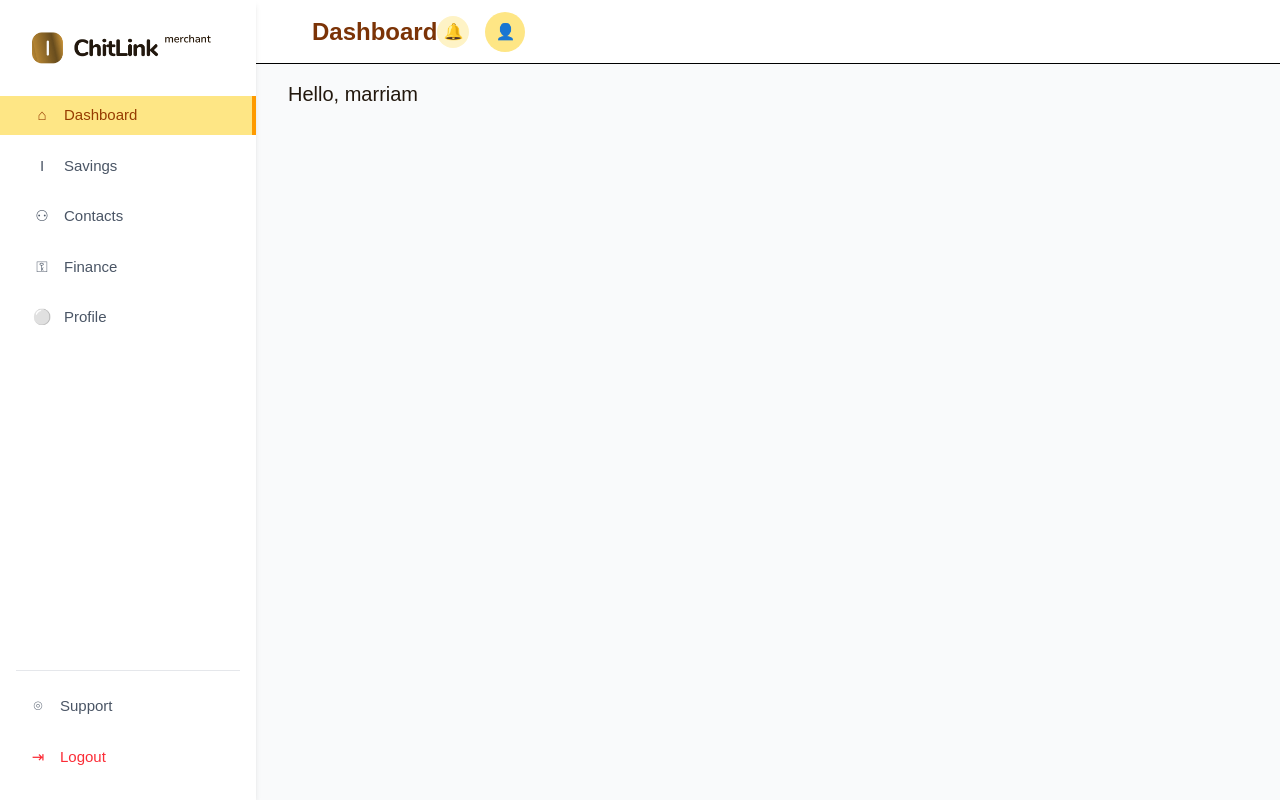
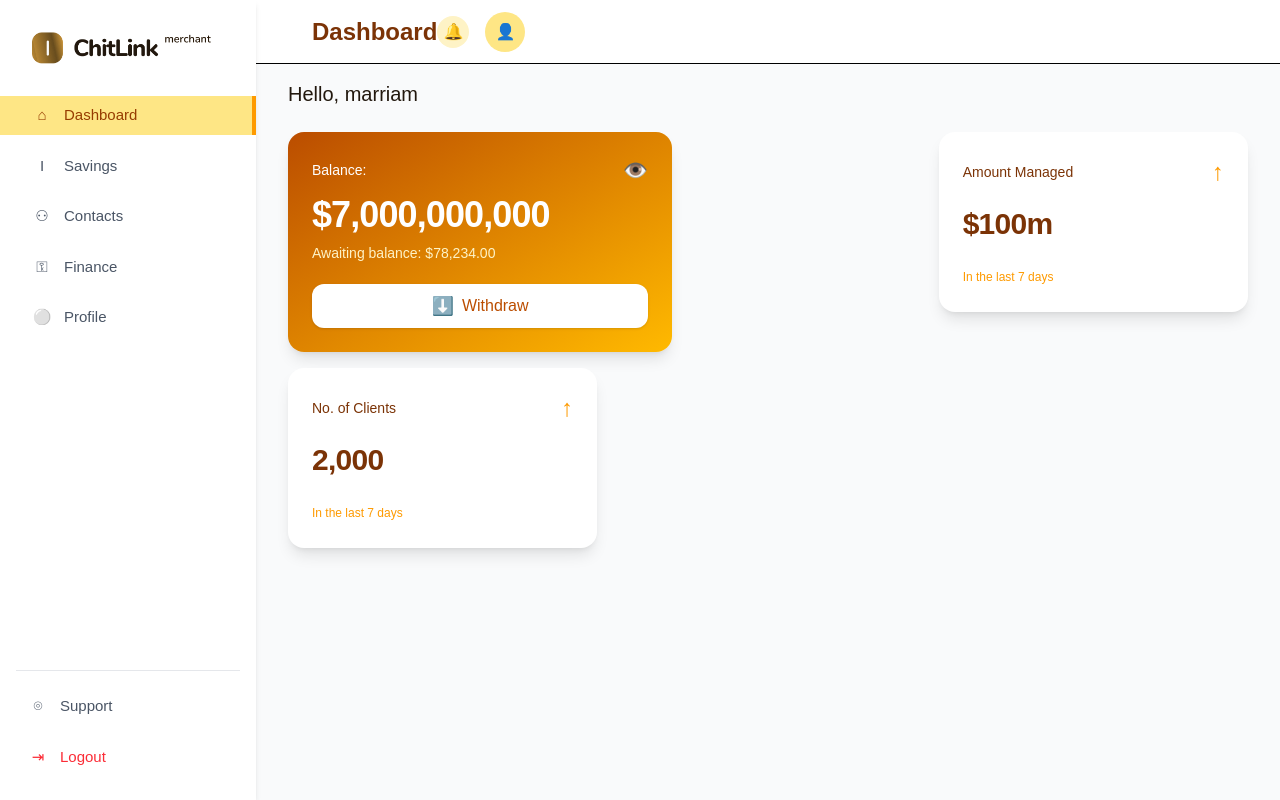
Before and after one commit to Tomtiko04/ChitLinkP, a React (Vite) app: page / in a window 1280 px wide. Built offline with nearby package versions, Linux system fonts and the light colour scheme; the HTML template or start-up script is replaced by a standard one.

Commit message:
Dashboard stats

```diff
--- a/src/components/BalanceCard.jsx
+++ b/src/components/BalanceCard.jsx
@@ -2,6 +2,24 @@ import React from 'react'
 
 export default function BalanceCard() {
   return (
-    <div>BalanceCard</div>
+    <div className="bg-gradient-to-br from-amber-700 to-amber-400 rounded-2xl p-6 text-white w-full max-w-sm shadow-lg flex flex-col justify-between min-h-[220px]">
+      <div className="flex items-center justify-between mb-2">
+        <div>
+          <span className="text-sm font-medium">Balance:</span>
+        </div>
+        <button className="focus:outline-none">
+          <span role="img" aria-label="eye" className="text-xl">👁️</span>
+        </button>
+      </div>
+      <div className="mb-1">
+        <span className="text-4xl font-bold tracking-tight">$7,000,000,000</span>
+      </div>
+      <div className="mb-4">
+        <span className="text-sm text-amber-100">Awaiting balance: $78,234.00</span>
+      </div>
+      <button className="flex items-center justify-center bg-white text-amber-700 font-semibold py-2 rounded-xl shadow transition hover:bg-amber-100">
+        <span className="mr-2 text-lg">⬇️</span> Withdraw
+      </button>
+    </div>
   )
 }
--- /dev/null
+++ b/src/components/DashboardStatCard.jsx
@@ -0,0 +1,62 @@
+import React, { useEffect, useState } from 'react';
+
+function useCountUp(finalValue, duration = 1200) {
+  const [count, setCount] = useState(0);
+
+  useEffect(() => {
+    let start = 0;
+    let end = typeof finalValue === 'number' ? finalValue : parseInt(finalValue.toString().replace(/[^0-9]/g, ''));
+    if (isNaN(end)) end = 0;
+    const increment = Math.ceil(end / (duration / 16));
+    let current = start;
+    const step = () => {
+      current += increment;
+      if (current >= end) {
+        setCount(end);
+      } else {
+        setCount(current);
+        requestAnimationFrame(step);
+      }
+    };
+    step();
+    // eslint-disable-next-line
+  }, [finalValue, duration]);
+
+  return count;
+}
+
+export default function DashboardStatCard({
+  title,
+  subtitle,
+  value,
+  icon,
+  iconColor = 'text-amber-500',
+  bg = 'bg-white',
+  textColor = 'text-amber-900',
+}) {
+  // Extract prefix/suffix for modern look
+  const match = value.toString().match(/([^0-9]*)([0-9,]+)(.*)/);
+  const prefix = match ? match[1] : '';
+  const number = match ? parseInt(match[2].replace(/,/g, '')) : value;
+  const suffix = match ? match[3] : '';
+  const animatedNumber = useCountUp(number, 2000);
+
+  return (
+    <div className={`rounded-2xl p-6 shadow-lg flex flex-col justify-between min-h-[180px] w-full max-w-sm ${bg}`}>
+      <div className="flex items-center justify-between mb-2">
+        <span className={`text-sm font-medium ${textColor}`}>{title}</span>
+        {icon && <span className={`text-2xl ${iconColor}`}>{icon}</span>}
+      </div>
+      <div className="mb-1 flex items-center">
+        <span className={`text-3xl font-bold tracking-tight ${textColor}`}>
+          {prefix}{animatedNumber.toLocaleString()}{suffix}
+        </span>
+      </div>
+      {subtitle && (
+        <div className="mt-2">
+          <span className="text-xs text-amber-500">{subtitle}</span>
+        </div>
+      )}
+    </div>
+  );
+}
--- a/src/pages/Dashboard.jsx
+++ b/src/pages/Dashboard.jsx
@@ -1,12 +1,44 @@
 import React from 'react'
+import BalanceCard from '../components/BalanceCard';
+import DashboardStatCard from '../components/DashboardStatCard';
+
+const statCards = [
+  {
+    title: 'Amount Managed',
+    subtitle: 'In the last 7 days',
+    value: '$100m',
+    icon: '↑',
+    iconColor: 'text-amber-500',
+    bg: 'bg-white',
+    textColor: 'text-amber-900',
+  },
+  {
+    title: 'No. of Clients',
+    subtitle: 'In the last 7 days',
+    value: '2,000',
+    icon: '↑',
+    iconColor: 'text-amber-500',
+    bg: 'bg-white',
+    textColor: 'text-amber-900',
+  },
+];
 
 export default function Dashboard() {
   return (
     <div>
       {/* User greeting */}
       <h1 className="text-[#22180E] text-xl font-medium">Hello, marriam</h1>
-      <div>
-        {/* Card goes here: Balance card, Amount managed, No. of clients */}
+      <div className="grid grid-cols-1 md:grid-cols-2 lg:grid-cols-3 gap-4 mt-6">
+        {/* BalanceCard spans 2 columns on large screens, full width on small */}
+        <div className="col-span-1 lg:col-span-2">
+          <BalanceCard />
+        </div>
+        {/* Stat cards are narrower */}
+        {statCards.map((card, idx) => (
+          <div key={idx} className="col-span-1">
+            <DashboardStatCard {...card} />
+          </div>
+        ))}
       </div>
     </div>
   );
```
